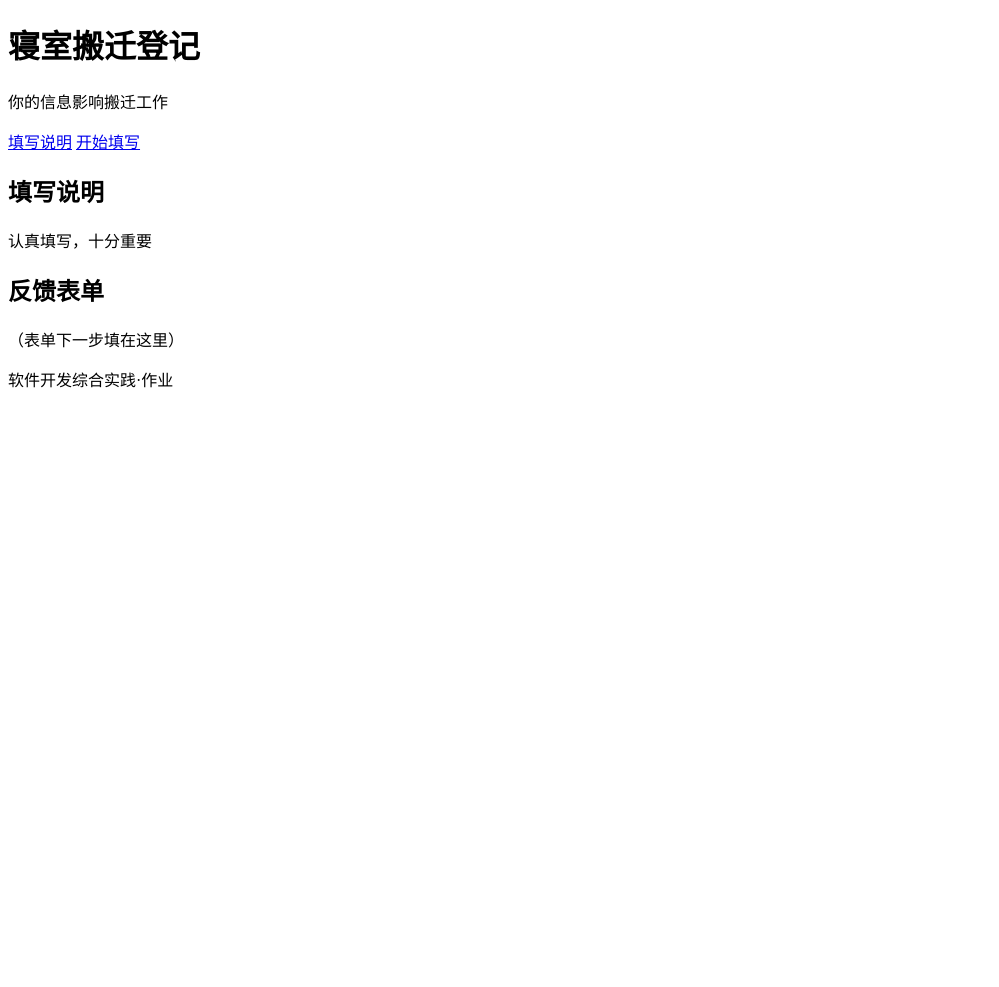
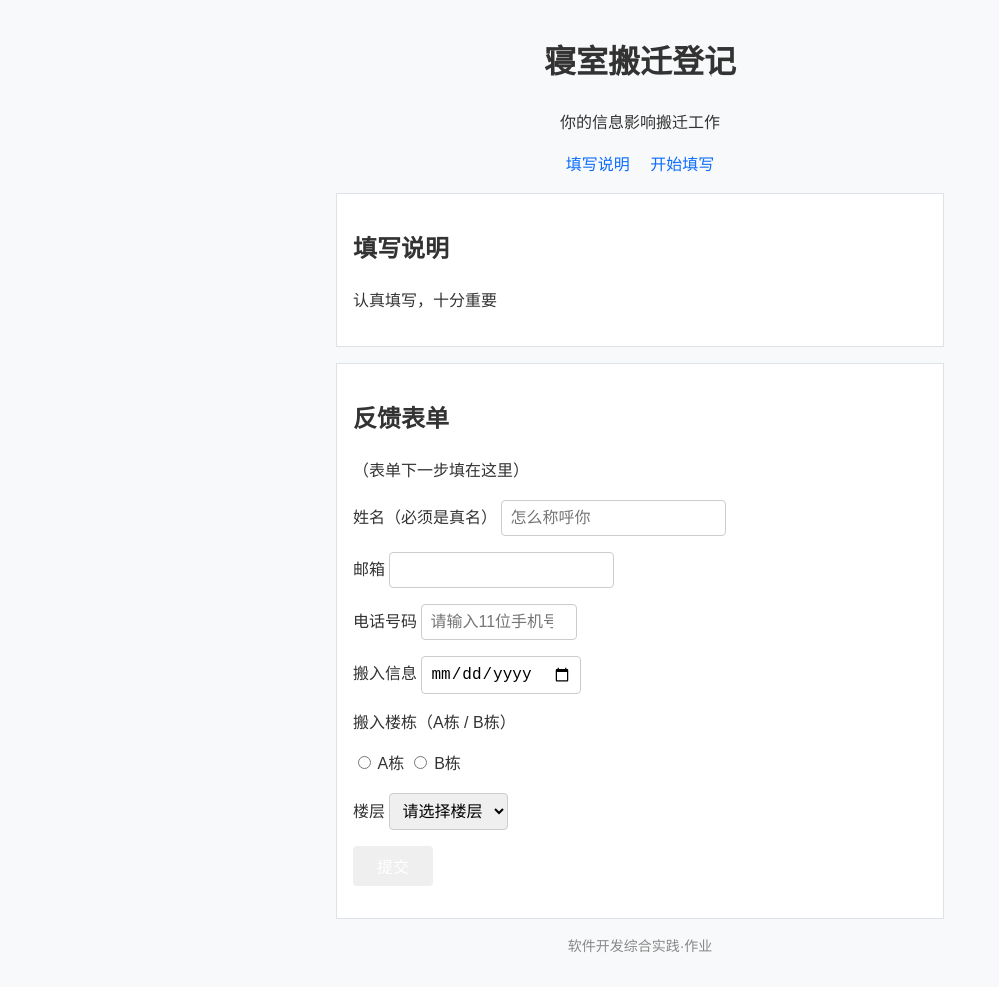
Before and after one commit to Likuncan/frontend-practice2, a plain HTML site: page collect-form/index.html in a window 1280 px wide. Shown: the whole page, without its empty margins (0-999 px from the left). Before the commit the page ends 800 px from the top, so only its background shows below. Drawn offline with Linux system fonts and the light colour scheme; files that its build step writes are made by us from their sources.

Commit message:
添加表单控件并关联label

```diff
--- a/collect-form/index.html
+++ b/collect-form/index.html
@@ -4,6 +4,7 @@
         <meta charset="UTF-8">
         <meta name="viewport" content="width=device-width, initial-scale=1.0">
         <title>寝室搬迁登记</title>
+        <link rel="stylesheet" href="css/style.css">
     </head>
     <body>
         <header>
@@ -22,6 +23,48 @@
             <section id="form">
                 <h2>反馈表单</h2>
                 <p>（表单下一步填在这里）</p>
+                <form action="#" method="get">
+                <p>
+                    <label for="name">姓名（必须是真名）</label>
+                    <input type="text" id="name" name="name" placeholder="怎么称呼你" required>
+                </p>
+                <p>
+                    <label for="mail">邮箱</label>
+                    <input type="email" id="mail" name="mail" required>
+                </p>
+                <p>
+                    <label for="phone">电话号码</label>
+                    <input type="number" id="phone" name="phone" min="10000000000" max="99999999999" placeholder="请输入11位手机号" required>
+                </p>
+                <p>
+                    <label for="date">搬入信息</label>
+                    <input type="date" id="date" name="date" required>
+                </p>
+                <p>搬入楼栋（A栋 / B栋）</p>
+                <p>
+                    <label>
+                        <input type="radio" name="building" value="A" required> A栋
+                    </label>
+                    <label>
+                        <input type="radio" name="building" value="B"> B栋
+                    </label>
+                </p>
+                <p>
+                    <label for="floor">楼层</label>
+                    <select id="floor" name="floor" required>
+                        <option value="">请选择楼层</option>
+                        <option value="1">1层</option>
+                        <option value="2">2层</option>
+                        <option value="3">3层</option>
+                        <option value="4">4层</option>
+                        <option value="5">5层</option>
+                        <option value="6">6层</option>
+                    </select>
+                </p>
+                <p>
+                    <button type="submit">提交</button>
+                </p>
+            </form>
             </section>
         </main>
         <footer>
```
